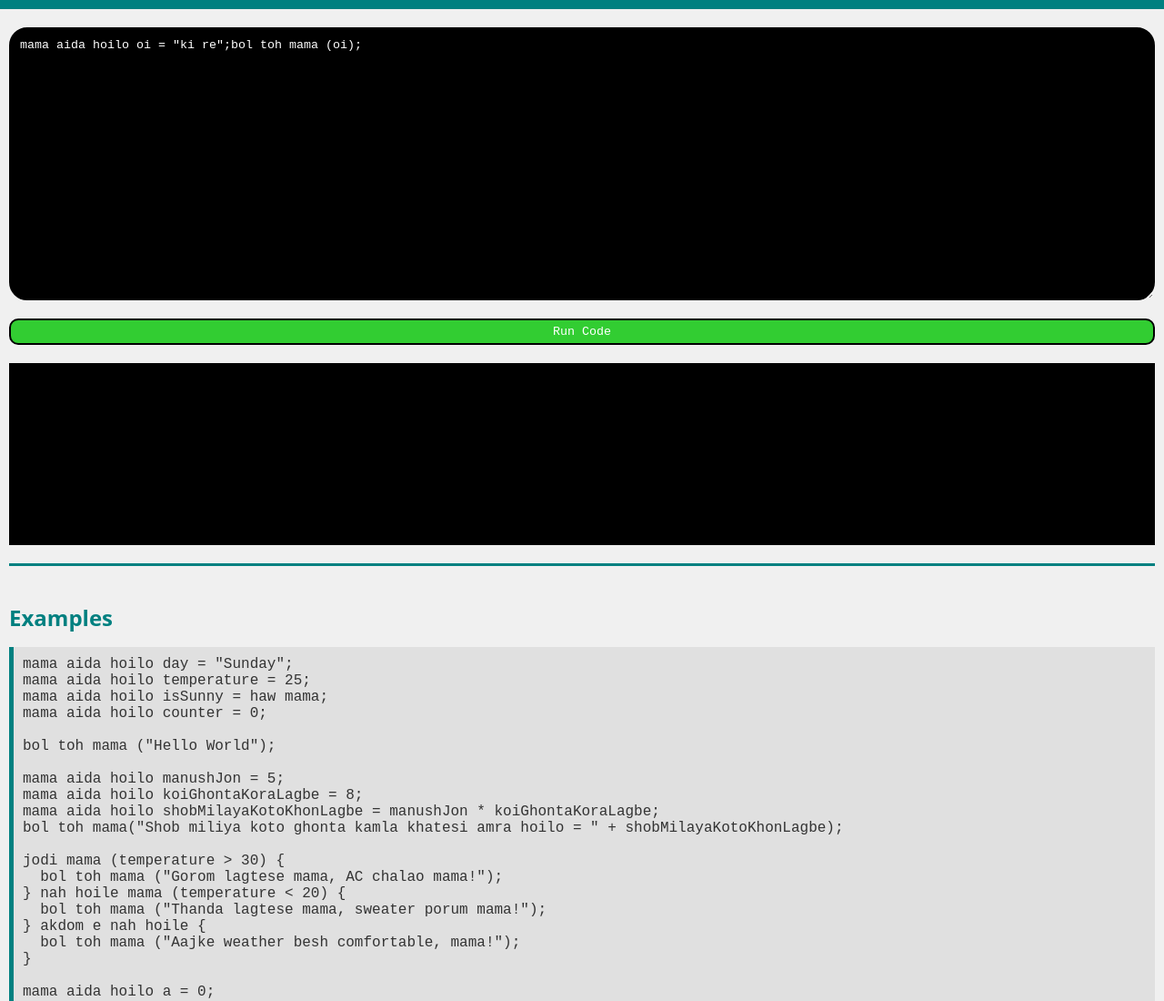
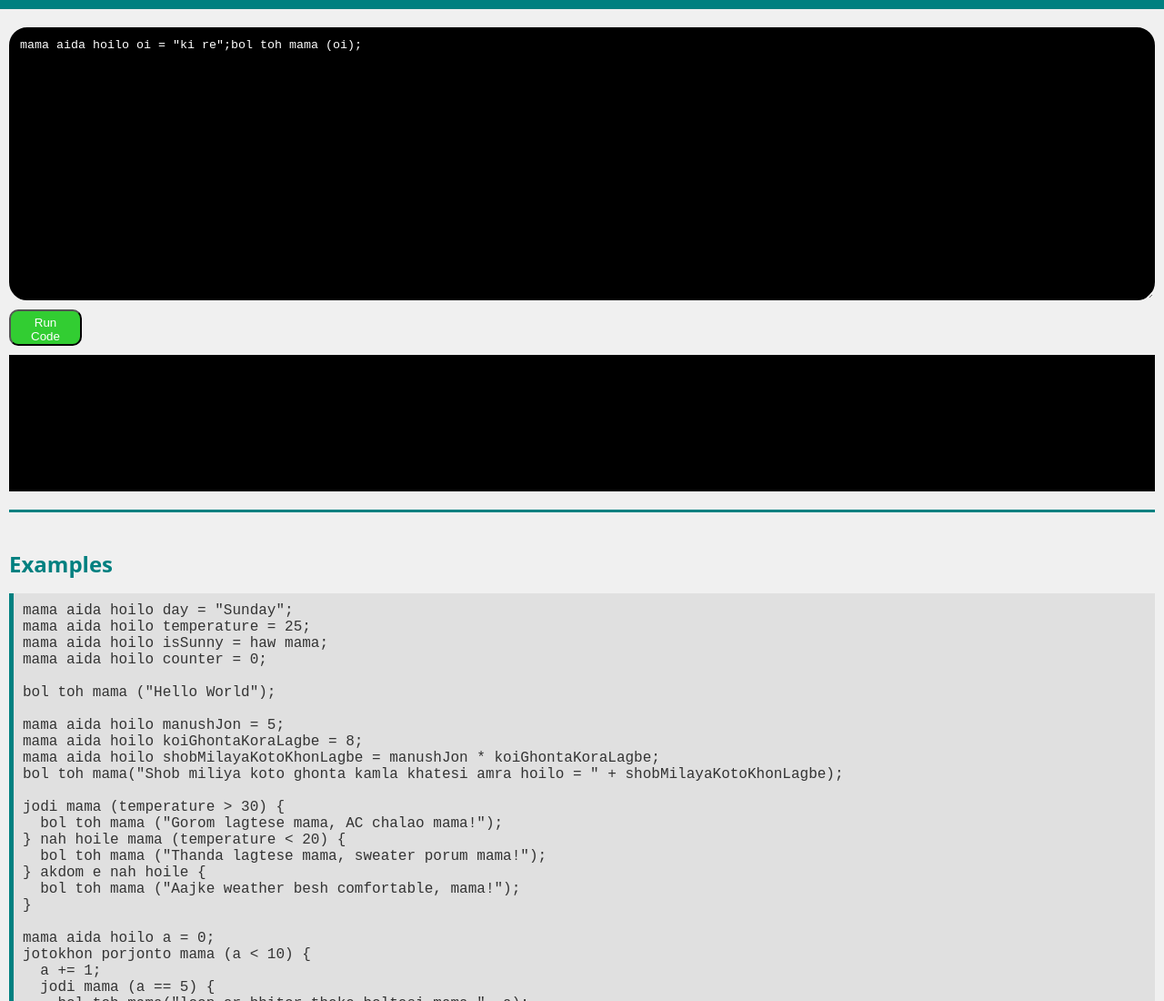
Before and after one commit to anisurrahmanlikhon/mama-lang, a plain HTML site: page index.html in a window 1280 px wide. Shown: the top 1100 px of the page at 91% size. Drawn offline with Linux system fonts and the light colour scheme.

Commit message:
Update index.html

```diff
--- a/index.html
+++ b/index.html
@@ -22,7 +22,6 @@
         }
 
         textarea,
-        button,
         #output {
             font-family: 'Courier New', Courier, monospace;
             border: 2px solid #000;
@@ -42,15 +41,13 @@
 
         button {
             background-color: limegreen;
+            height: 40px;
+            width: 80px;
             color: white;
             padding: 5px 10px;
             cursor: pointer;
             display: inline-block;
             border-radius: 10px;
-        }
-
-        button:hover {
-            background-color: #005f5f;
         }
 
         #output {
@@ -59,7 +56,7 @@
             white-space: pre-wrap;
             overflow-x: auto;
             color: white;
-            height: 200px;
+            height: 150px;
         }
 
         @media screen and (max-width: 600px) {
```
